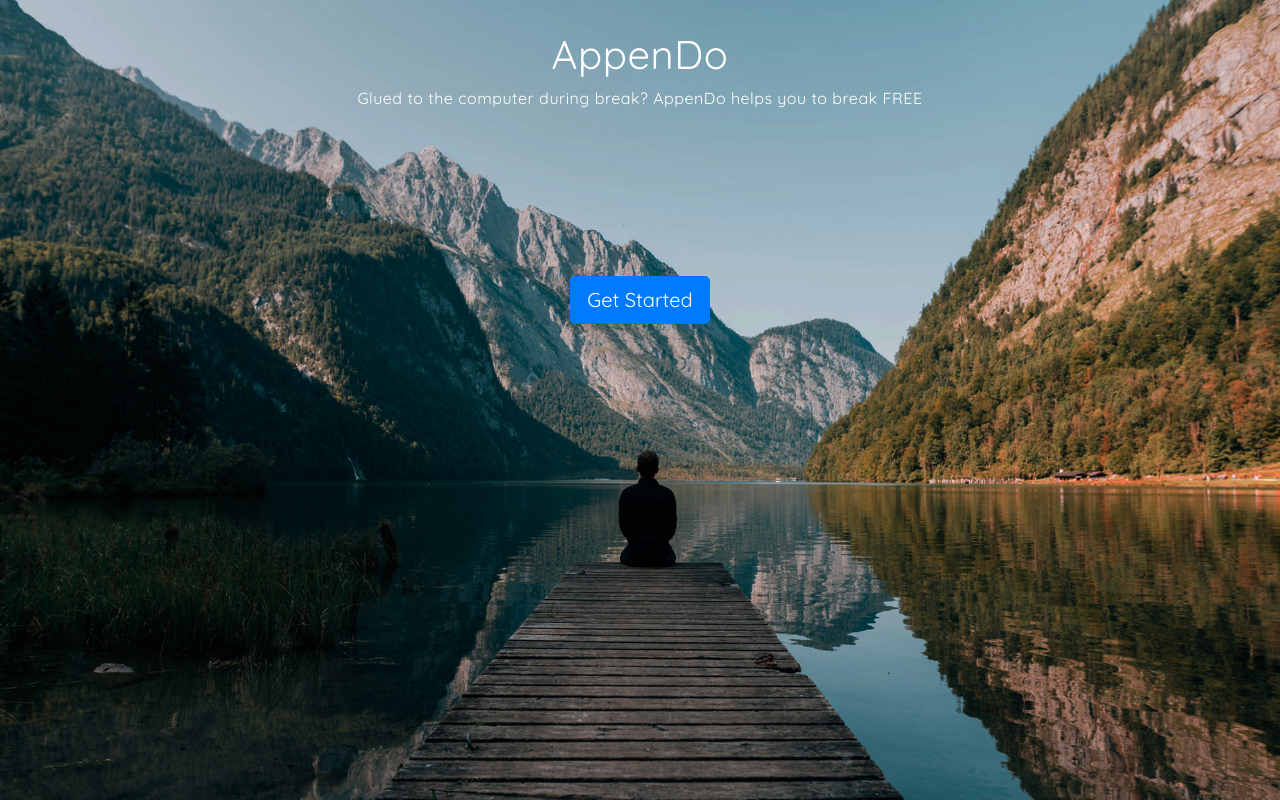
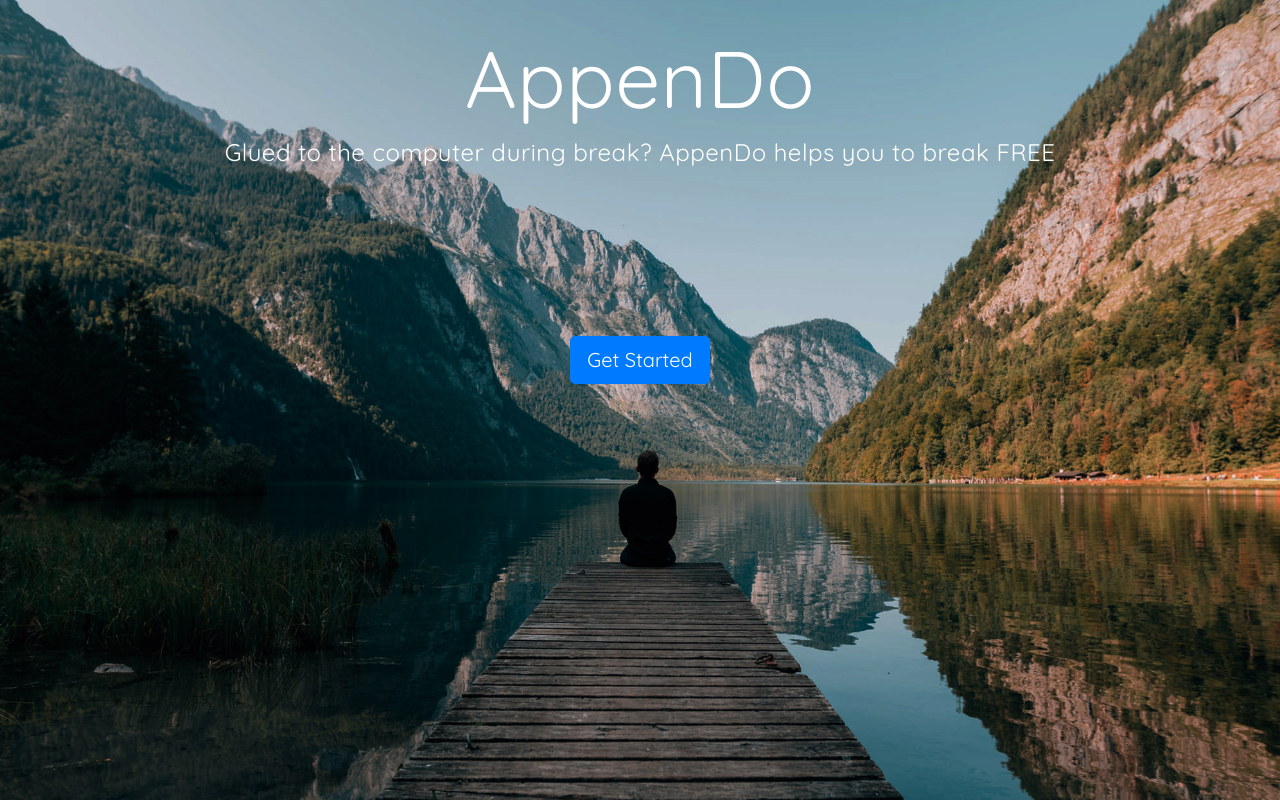
Before and after one commit to EmilHammarstrand/inl4-appendo, a Vue app: page / in a window 1280 px wide. Built offline with nearby package versions, Linux system fonts and the light colour scheme.

Commit message:
pulled och mergat och ändrat storlek

```diff
--- a/src/App.vue
+++ b/src/App.vue
@@ -19,7 +19,7 @@
       :activityList="activityList"/>
 
     </div>
-<a id="anchor">qwe</a>
+<a id="anchor">To the Top</a>
       <div class = "form-div">
 
       <Form :activityList="activityList"/>
@@ -139,7 +139,16 @@ body {
 .getstarted {
 
   margin-top: 150px;
+  font-size: 1.2rem;
 
+
+}
+
+
+
+p {
+
+font-size: 1.5rem;
 
 }
 
@@ -164,7 +173,14 @@ float: right;
   margin: 0px 20px 20px 20px;
 
 }
+
+.intro-text > h1 {
+
+  font-size: 5rem;
+}
+
 .form-div {
+
 text-align: center;
 
 }
--- a/src/components/Form.vue
+++ b/src/components/Form.vue
@@ -33,7 +33,6 @@
         </div>
 
         <div class="form-group">
-            <button class = "btn btn-warning btn-md" :disabled="!isCompleted || !activityIsValid || categoryIsValid || !timeIsValid" @click="formResult = true; findDuplicate(activity); postActivityBtn(); "> Post</button>
             <button class = "btn btn-warning btn-md" :disabled="!isCompleted || !activityIsValid || categoryIsValid || !timeIsValid" @click="formResult = true; findDuplicate(activity);  ">Post</button>
             <span v-if="duplicate" class="error"> {{ duplicateErrorMessage }} </span>
         </div>
```
